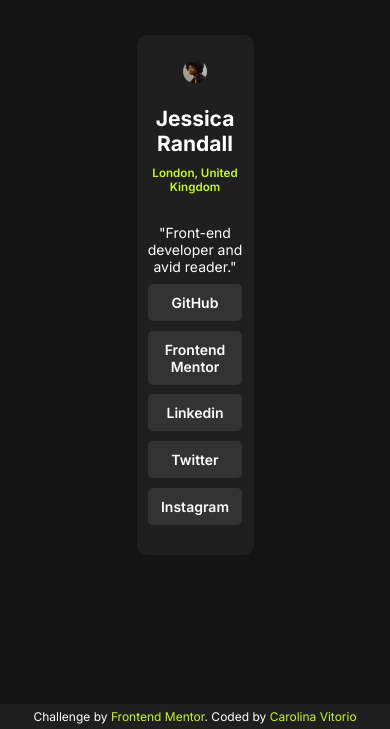
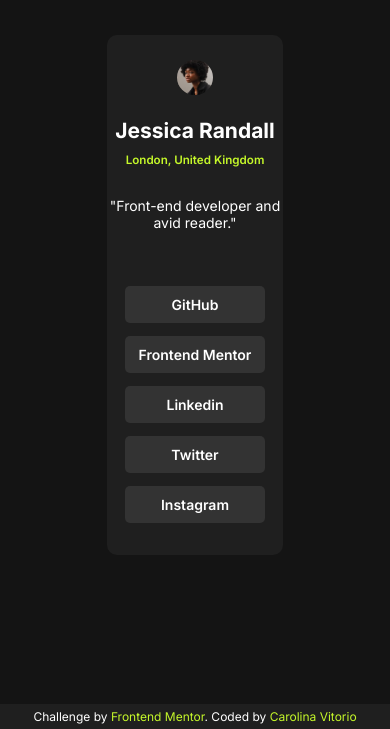
Before and after one commit to carolinavitorio/Social-Profile, a plain HTML site: page index.html in a window 390 px wide. Shown: the part 115-844 px from the top of the page. Drawn offline with Linux system fonts and the light colour scheme.

Commit message:
Versão final - Layout responsivo

```diff
--- a/assets/css/responsivo.css
+++ b/assets/css/responsivo.css
@@ -0,0 +1,49 @@
+@media(max-width: 375px) {
+    .content {
+        width: 90%;
+        margin: 0;
+    }
+
+    img {
+        width: 30%;
+    }
+}
+
+@media(max-width: 480px) {
+    .content {
+        width: 80%;
+        height: 400px;
+        margin-top: 70px;
+        margin-bottom: 70px;
+    }
+
+    .pessoa {
+        height: 150px;
+    }
+}
+
+@media(max-width: 768px) {
+    .content {
+        width: 45%;
+        height: 520px;
+        margin-top: 70px;
+        margin-bottom: 70px;
+    }
+
+    .pessoa {
+        height: 220px;
+    }
+}
+
+@media(min-width: 1440px) {
+    .content {
+        width: 30%;
+        height: 530px;
+        margin-top: 70px;
+        margin-bottom: 70px;
+    }
+
+    .pessoa {
+        height: 230px;
+    }
+}
--- a/assets/css/style.css
+++ b/assets/css/style.css
@@ -24,20 +24,19 @@
 
 .content {
     background-color: hsl(0, 0%, 12%);
-    width: 30%;
-    height: 520px;
+    width: 35%;
+    height: 530px;
     border-radius: 10px;
-
 }
 
 .pessoa {
     text-align: center;
     margin-top: 25px;
-    height: 220px;
+    height: 230px;
 }
 
 img{
-    border-radius: 50px;
+    border-radius: 100px;
     width: 20%;
 }
 
```
Also changed, not shown: assets/images/1440px.png (added), assets/images/375px.png (added), assets/images/active buttons.PNG (added).
